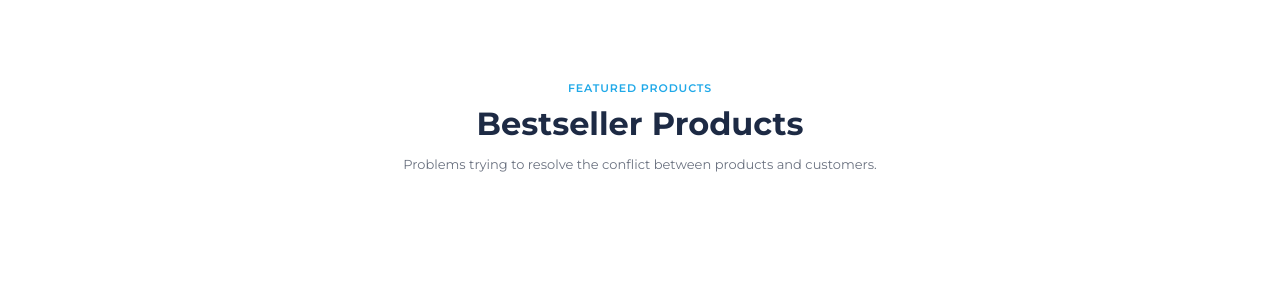
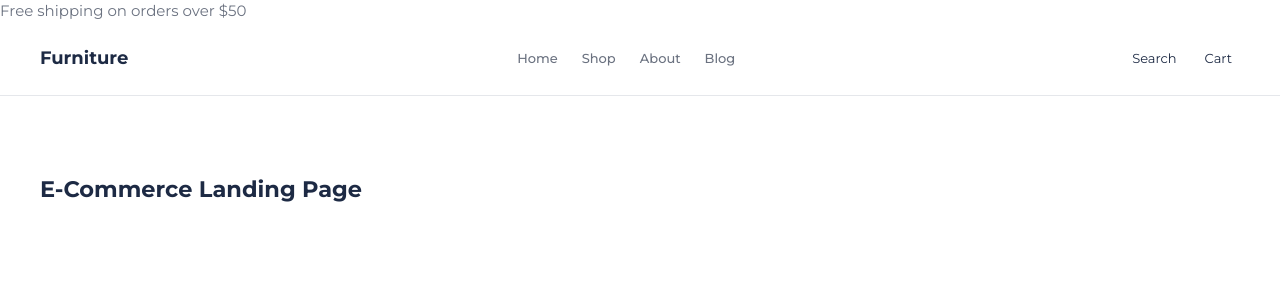
Before and after one commit to Davidemulo/bandage-landing-page, a React (Vite) app: page / in a window 1280 px wide. Shown: the top 300 px of the page. Built offline with nearby package versions, Linux system fonts and the light colour scheme.

Commit message:
feat: build landing page shell and header

```diff
--- a/src/App.tsx
+++ b/src/App.tsx
@@ -1,25 +1,20 @@
+import { AnnouncementBar } from './components/layout/AnnouncementBar/AnnouncementBar'
+import { Header } from './components/layout/Header/Header'
+
 function App() {
   return (
-    <main>
-      <section className="section">
-        <div className="container">
-          <div className="section-header">
-            <span className="section-label">
-              Featured Products
-            </span>
+    <>
+      <AnnouncementBar />
+      <Header />
 
-            <h1 className="section-title">
-              Bestseller Products
-            </h1>
-
-            <p className="section-description">
-              Problems trying to resolve the conflict between
-              products and customers.
-            </p>
+      <main>
+        <section className="section">
+          <div className="container">
+            <h1>E-Commerce Landing Page</h1>
           </div>
-        </div>
-      </section>
-    </main>
+        </section>
+      </main>
+    </>
   )
 }
 
--- /dev/null
+++ b/src/components/common/Container/Container.css
@@ -0,0 +1,8 @@
+.container {
+  width: min(
+    100% - (var(--container-padding) * 2),
+    var(--container-width)
+  );
+
+  margin-inline: auto;
+}
--- /dev/null
+++ b/src/components/common/Container/Container.tsx
@@ -0,0 +1,9 @@
+import type { PropsWithChildren } from 'react'
+
+import './Container.css'
+
+type ContainerProps = PropsWithChildren
+
+export function Container({ children }: ContainerProps) {
+  return <div className="container">{children}</div>
+}
--- /dev/null
+++ b/src/components/layout/AnnouncementBar/AnnouncementBar.css
@@ -0,0 +1,13 @@
+.announcement-bar {
+  background-color: var(--color-primary);
+  color: var(--color-white);
+}
+
+.announcement-bar__text {
+  padding: var(--space-2) var(--space-4);
+
+  color: inherit;
+  font-size: var(--font-size-xs);
+  font-weight: var(--font-weight-medium);
+  text-align: center;
+}
--- /dev/null
+++ b/src/components/layout/AnnouncementBar/AnnouncementBar.tsx
@@ -0,0 +1,9 @@
+export function AnnouncementBar() {
+  return (
+    <div className="announcement-bar">
+      <p className="announcement-bar__text">
+        Free shipping on orders over $50
+      </p>
+    </div>
+  )
+}
--- /dev/null
+++ b/src/components/layout/Header/Header.css
@@ -0,0 +1,63 @@
+.site-header {
+  background-color: var(--color-white);
+  border-bottom: 1px solid var(--color-border);
+}
+
+.site-header__inner {
+  display: flex;
+  align-items: center;
+  justify-content: space-between;
+
+  min-height: 72px;
+  gap: var(--space-6);
+}
+
+.site-header__logo {
+  flex-shrink: 0;
+
+  color: var(--color-primary);
+
+  font-size: var(--font-size-lg);
+  font-weight: var(--font-weight-bold);
+}
+
+.site-header__nav {
+  display: none;
+  align-items: center;
+  gap: var(--space-6);
+}
+
+.site-header__nav a {
+  color: var(--color-text-secondary);
+
+  font-size: var(--font-size-sm);
+  font-weight: var(--font-weight-medium);
+
+  transition:
+    color var(--transition-fast);
+}
+
+.site-header__nav a:hover {
+  color: var(--color-primary);
+}
+
+.site-header__actions {
+  display: flex;
+  align-items: center;
+  gap: var(--space-3);
+}
+
+.site-header__actions button {
+  padding: var(--space-2);
+
+  background: transparent;
+  color: var(--color-primary);
+
+  font-size: var(--font-size-sm);
+}
+
+@media (min-width: 768px) {
+  .site-header__nav {
+    display: flex;
+  }
+}
--- /dev/null
+++ b/src/components/layout/Header/Header.tsx
@@ -0,0 +1,47 @@
+import { Container } from '../../common/Container/Container'
+
+import './Header.css'
+
+export function Header() {
+  return (
+    <header className="site-header">
+      <Container>
+        <div className="site-header__inner">
+          <a
+            href="/"
+            className="site-header__logo"
+            aria-label="E-commerce home"
+          >
+            Furniture
+          </a>
+
+          <nav
+            className="site-header__nav"
+            aria-label="Primary navigation"
+          >
+            <a href="#home">Home</a>
+            <a href="#shop">Shop</a>
+            <a href="#about">About</a>
+            <a href="#blog">Blog</a>
+          </nav>
+
+          <div className="site-header__actions">
+            <button
+              type="button"
+              aria-label="Open search"
+            >
+              Search
+            </button>
+
+            <button
+              type="button"
+              aria-label="Open shopping cart"
+            >
+              Cart
+            </button>
+          </div>
+        </div>
+      </Container>
+    </header>
+  )
+}
--- a/src/styles/utilities.css
+++ b/src/styles/utilities.css
@@ -1,12 +1,3 @@
-.container {
-  width: min(
-    100% - (var(--container-padding) * 2),
-    var(--container-width)
-  );
-
-  margin-inline: auto;
-}
-
 .section {
   padding-block: var(--space-16);
 }
```
Also changed, not shown: src/components/Hero/Hero.css (added), src/components/Hero/Hero.tsx (added).
